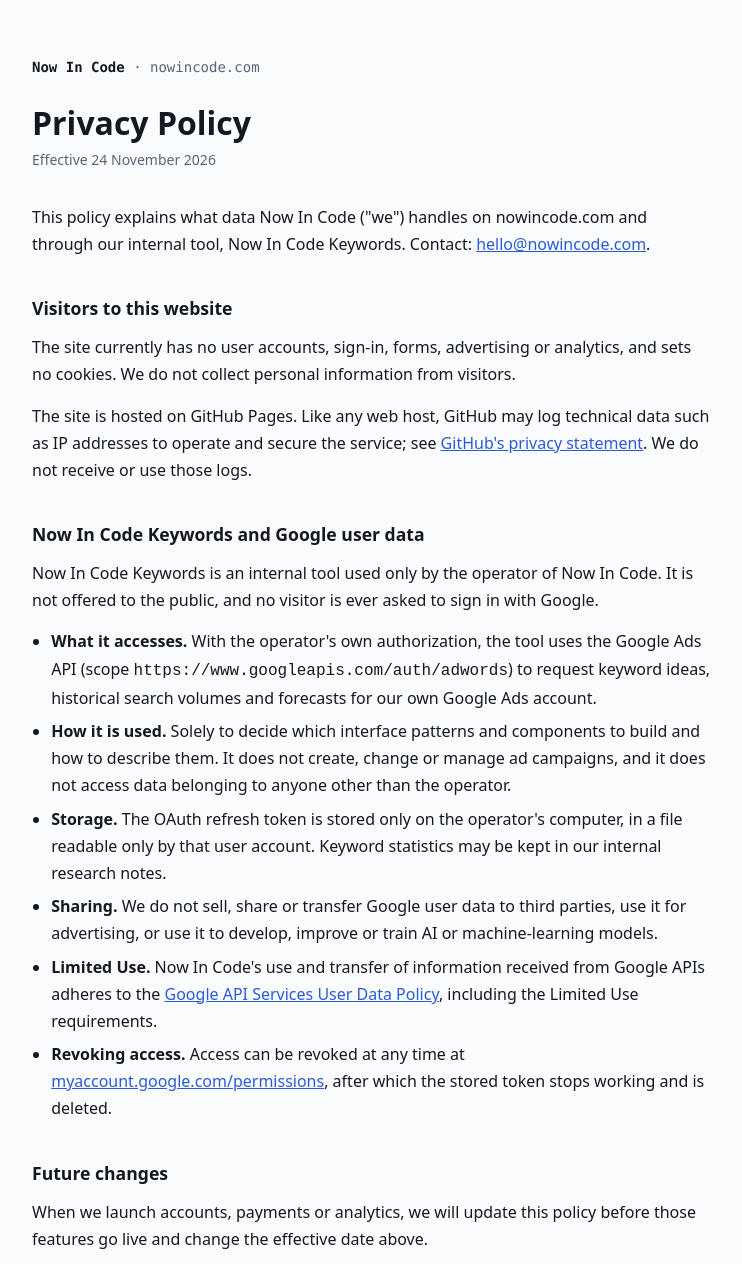
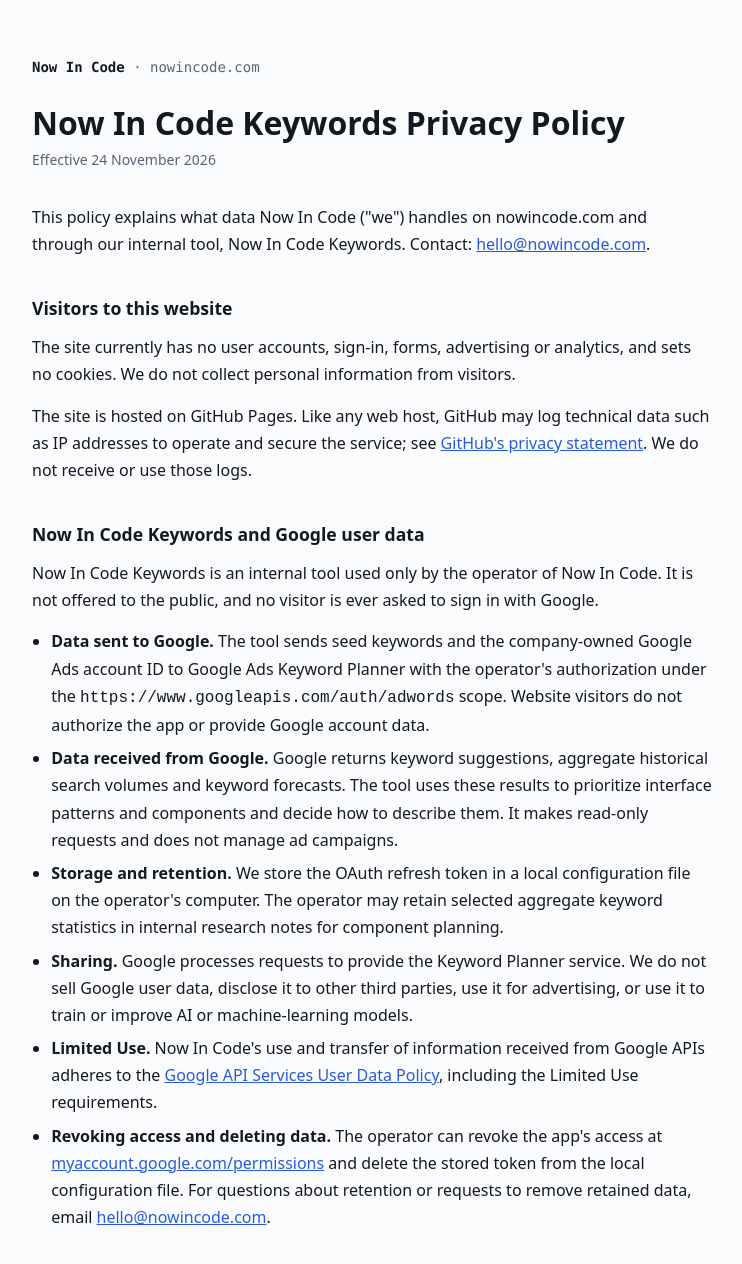
Before and after one commit to Harlan66/nowincode-site, a plain HTML site: page privacy.html in a window 1280 px wide. Shown: the top 1264 px of the page, without its empty margins (268-1010 px from the left). Drawn offline with Linux system fonts and the light colour scheme.

Commit message:
Clarify Now In Code Keywords branding and data use

```diff
--- a/privacy.html
+++ b/privacy.html
@@ -3,8 +3,8 @@
 <head>
 <meta charset="utf-8">
 <meta name="viewport" content="width=device-width, initial-scale=1">
-<title>Privacy Policy — Now In Code</title>
-<meta name="description" content="How Now In Code handles data, including data received from Google APIs.">
+<title>Now In Code Keywords Privacy Policy</title>
+<meta name="description" content="What information Now In Code Keywords accesses from Google Ads and how it uses, stores and deletes that information.">
 <link rel="canonical" href="https://nowincode.com/privacy.html">
 <style>
 :root{--bg:#0e1116;--fg:#e8ebf0;--muted:#9aa3b2;--line:#252b35;--accent:#7aa2ff;
@@ -29,7 +29,7 @@ footer a{color:var(--muted)}
 <body>
 <div class="wrap">
 <div class="mark"><a href="/">Now In Code</a> · nowincode.com</div>
-<h1>Privacy Policy</h1>
+<h1>Now In Code Keywords Privacy Policy</h1>
 <div class="date">Effective 24 November 2026</div>
 
 <p>This policy explains what data Now In Code ("we") handles on nowincode.com and through our internal tool, Now In Code Keywords. Contact: <a href="mailto:hello@nowincode.com">hello@nowincode.com</a>.</p>
@@ -41,12 +41,12 @@ footer a{color:var(--muted)}
 <h2>Now In Code Keywords and Google user data</h2>
 <p>Now In Code Keywords is an internal tool used only by the operator of Now In Code. It is not offered to the public, and no visitor is ever asked to sign in with Google.</p>
 <ul>
-<li><strong>What it accesses.</strong> With the operator's own authorization, the tool uses the Google Ads API (scope <code>https://www.googleapis.com/auth/adwords</code>) to request keyword ideas, historical search volumes and forecasts for our own Google Ads account.</li>
-<li><strong>How it is used.</strong> Solely to decide which interface patterns and components to build and how to describe them. It does not create, change or manage ad campaigns, and it does not access data belonging to anyone other than the operator.</li>
-<li><strong>Storage.</strong> The OAuth refresh token is stored only on the operator's computer, in a file readable only by that user account. Keyword statistics may be kept in our internal research notes.</li>
-<li><strong>Sharing.</strong> We do not sell, share or transfer Google user data to third parties, use it for advertising, or use it to develop, improve or train AI or machine-learning models.</li>
+<li><strong>Data sent to Google.</strong> The tool sends seed keywords and the company-owned Google Ads account ID to Google Ads Keyword Planner with the operator's authorization under the <code>https://www.googleapis.com/auth/adwords</code> scope. Website visitors do not authorize the app or provide Google account data.</li>
+<li><strong>Data received from Google.</strong> Google returns keyword suggestions, aggregate historical search volumes and keyword forecasts. The tool uses these results to prioritize interface patterns and components and decide how to describe them. It makes read-only requests and does not manage ad campaigns.</li>
+<li><strong>Storage and retention.</strong> We store the OAuth refresh token in a local configuration file on the operator's computer. The operator may retain selected aggregate keyword statistics in internal research notes for component planning.</li>
+<li><strong>Sharing.</strong> Google processes requests to provide the Keyword Planner service. We do not sell Google user data, disclose it to other third parties, use it for advertising, or use it to train or improve AI or machine-learning models.</li>
 <li><strong>Limited Use.</strong> Now In Code's use and transfer of information received from Google APIs adheres to the <a href="https://developers.google.com/terms/api-services-user-data-policy">Google API Services User Data Policy</a>, including the Limited Use requirements.</li>
-<li><strong>Revoking access.</strong> Access can be revoked at any time at <a href="https://myaccount.google.com/permissions">myaccount.google.com/permissions</a>, after which the stored token stops working and is deleted.</li>
+<li><strong>Revoking access and deleting data.</strong> The operator can revoke the app's access at <a href="https://myaccount.google.com/permissions">myaccount.google.com/permissions</a> and delete the stored token from the local configuration file. For questions about retention or requests to remove retained data, email <a href="mailto:hello@nowincode.com">hello@nowincode.com</a>.</li>
 </ul>
 
 <h2>Future changes</h2>
```
Also changed, not shown: index.html (+10 -6 lines).
